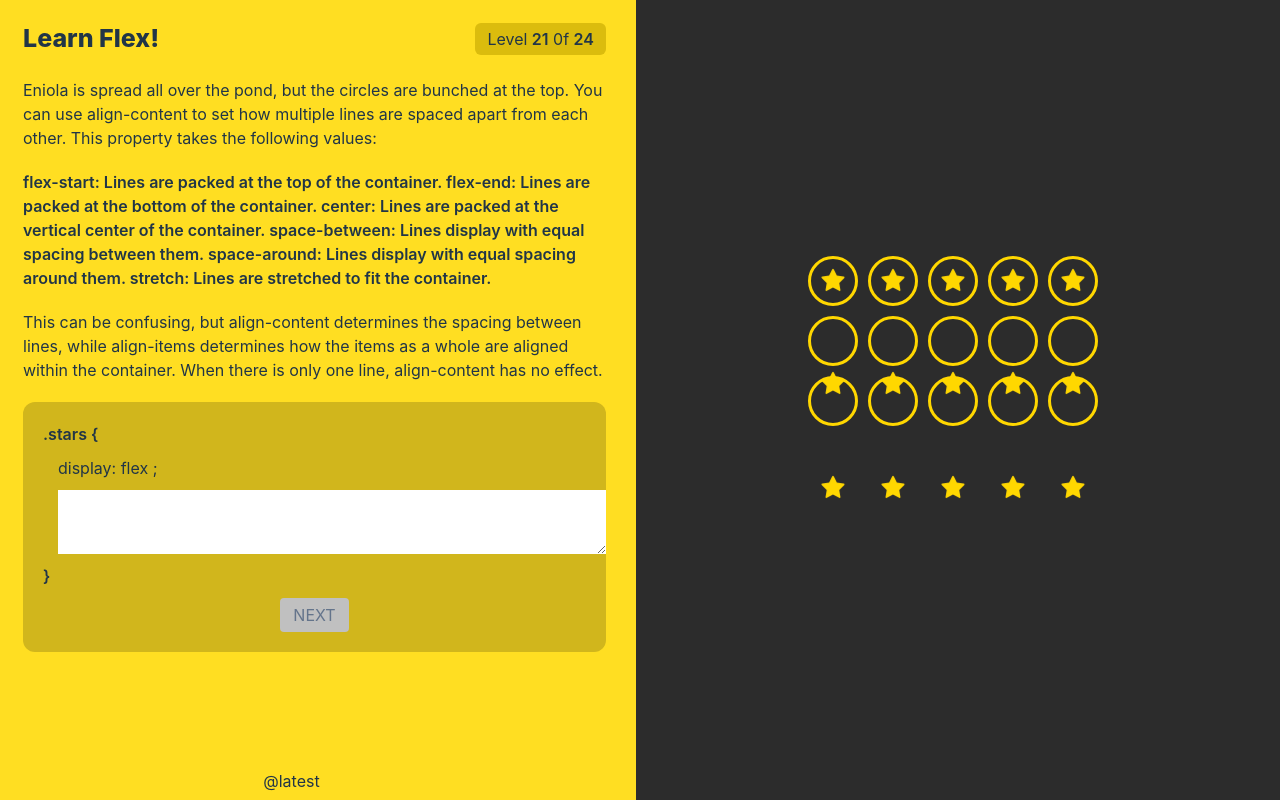
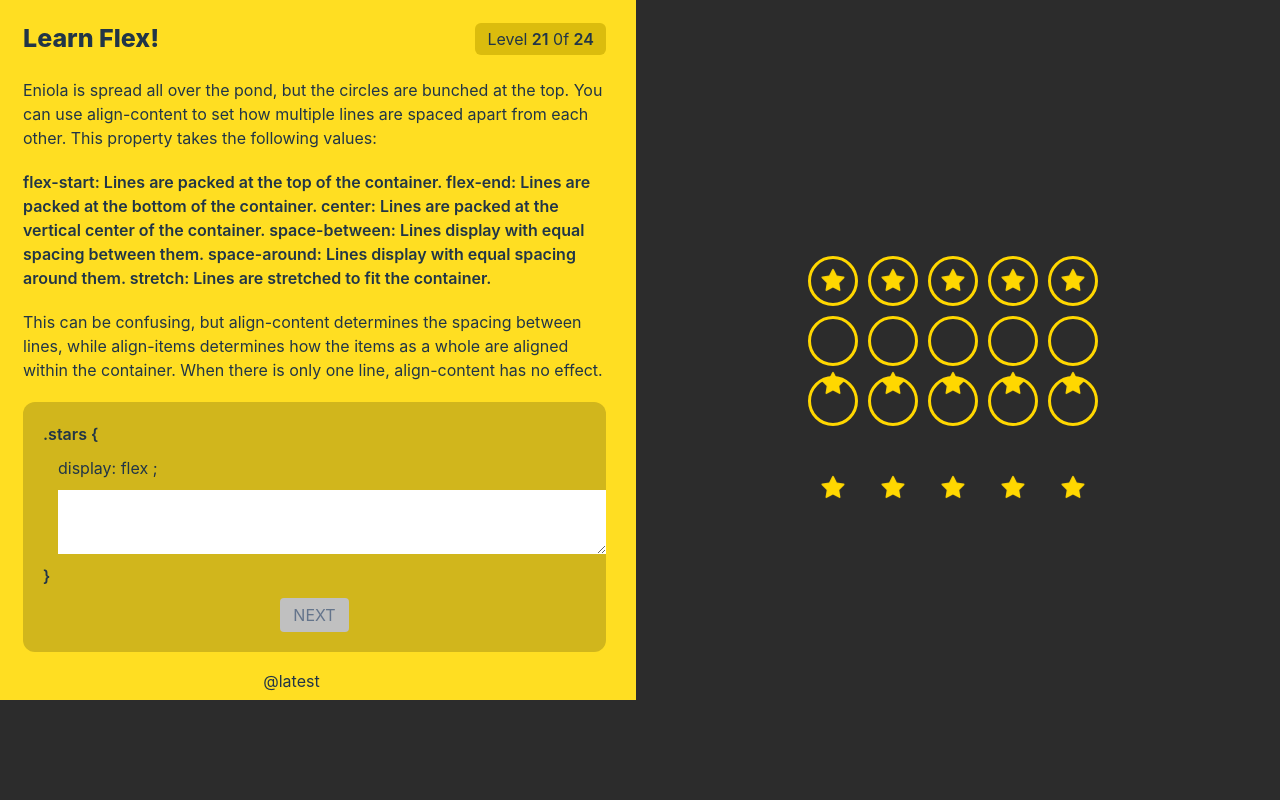
Before and after one commit to Ajinung/flex_stars, a React (Vite) app: page /21 in a window 1280 px wide. Built offline with nearby package versions, Linux system fonts and the light colour scheme.

Commit message:
saved changes

```diff
--- a/src/levels/nineteen.tsx
+++ b/src/levels/nineteen.tsx
@@ -113,7 +113,7 @@ const TargetContainer = styled.div<{ idealStyle: string }>`
 const Container = styled.div<{ clientStyle: string }>`
   width: 100%;
   height: 100%;
-  margin-top: 10px;
+  /* margin-top: 10px; */
   position: absolute;
   top: 0;
   left: 0;
--- a/src/levels/twentyone.tsx
+++ b/src/levels/twentyone.tsx
@@ -13,8 +13,8 @@ const TwentyOne = () => {
     styles.replaceAll(" ", "").includes(ideal_style2);
   const navigate = useNavigate();
   return (
-    <div className="w-screen md:flex flex-row-reverse">
-      <div className="w-full p-2 pt-5 h-[400px] flex justify-center items-center md:h-screen bg-[#2c2c2c]">
+    <div className="w-screen md:h-fit bg-[#2c2c2c] md:flex flex-row-reverse">
+      <div className="w-full p-2 pt-5 h-[400px] flex justify-center items-center md:min-h-[100vh] bg-[#2c2c2c]">
         <div className="w-[300px] h-[300px]">
           <TargetContainer idealStyle={ideal_style.concat("flex-wrap: wrap;")}>
             <Circles colors="gold" />
@@ -52,7 +52,7 @@ const TwentyOne = () => {
           </TargetContainer>
         </div>
       </div>
-      <div className="w-full pb-12 md:h-screen relative bg-[#ffde22]">
+      <div className="w-full pb-12 md:h-fit relative bg-[#ffde22]">
         <div>
           <Instructions
             level={21}
@@ -81,8 +81,7 @@ stretch: Lines are stretched to fit the container."
                   onClick={() => {
                     navigate("/22");
                   }}
-                  className="bg-[green] rounded-[4px] text-slate-50 py-1 px-3 transition-all duration-[350ms] cursor-pointer hover:outline-none focus:outline-none"
-                >
+                  className="bg-[green] rounded-[4px] text-slate-50 py-1 px-3 transition-all duration-[350ms] cursor-pointer hover:outline-none focus:outline-none">
                   NEXT
                 </button>
               ) : (
```
